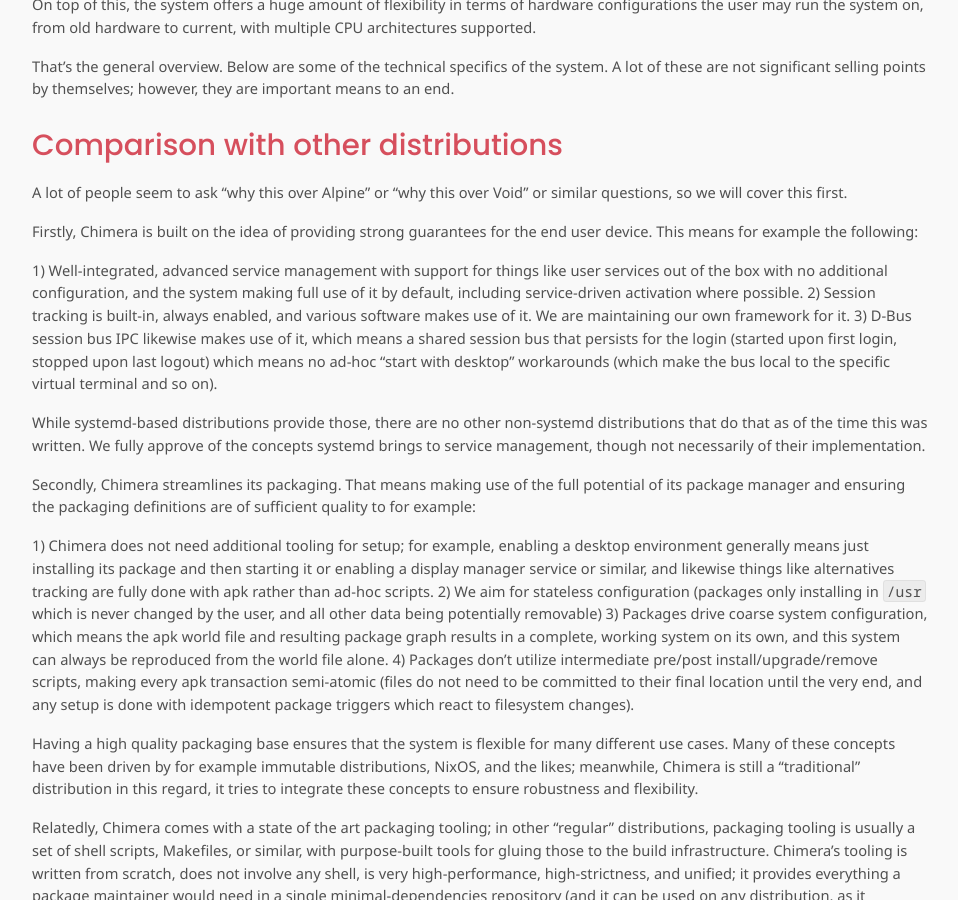
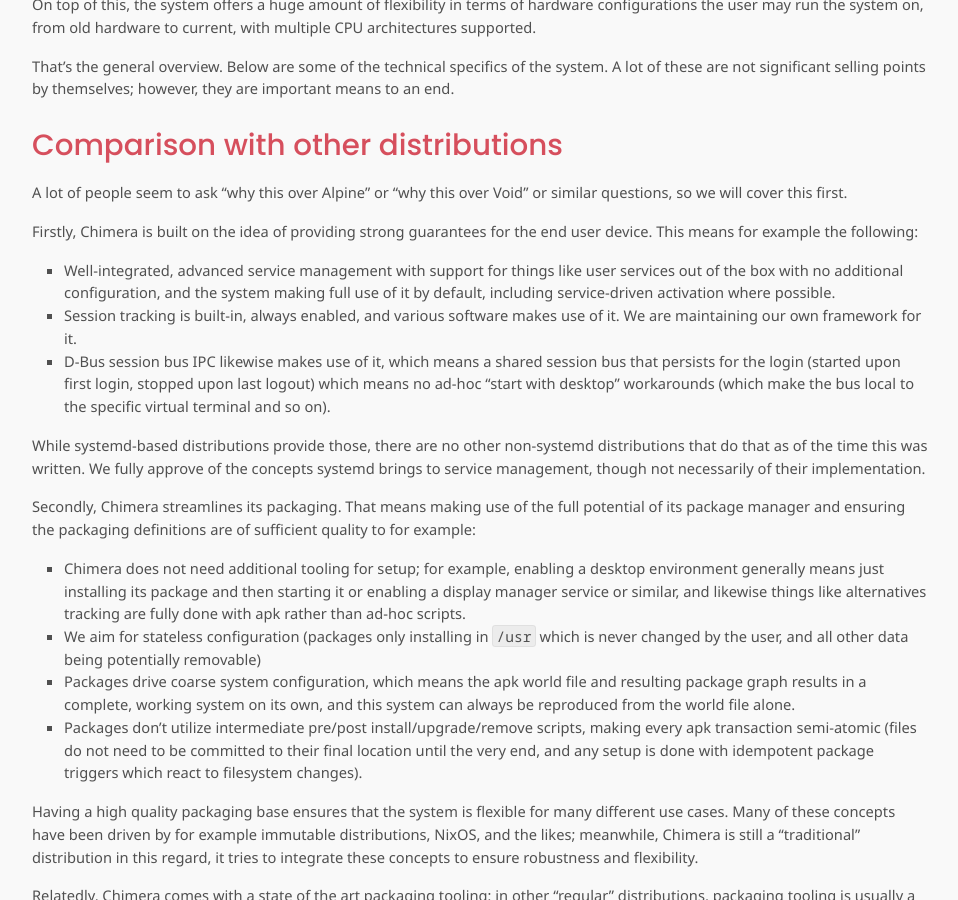
Before and after one commit to chimera-linux/chimera-linux.github.io, a Jekyll site: the page built from about/index.md, in a window 1280 px wide and 900 px high, scrolled down 634 px. Shown: the whole window, without its empty margins (160-1118 px from the left). Built offline with Jekyll 4.4.1, drawn with Linux system fonts in a browser that asks for light colours.

Commit message:
about: use unordered lists

```diff
--- a/about/index.md
+++ b/about/index.md
@@ -47,16 +47,16 @@
 Firstly, Chimera is built on the idea of providing strong guarantees for the
 end user device. This means for example the following:
 
-1) Well-integrated, advanced service management with support for things like
-   user services out of the box with no additional configuration, and the system
-   making full use of it by default, including service-driven activation where
-   possible.
-2) Session tracking is built-in, always enabled, and various software makes use
-   of it. We are maintaining our own framework for it.
-3) D-Bus session bus IPC likewise makes use of it, which means a shared session
-   bus that persists for the login (started upon first login, stopped upon last
-   logout) which means no ad-hoc "start with desktop" workarounds (which make
-   the bus local to the specific virtual terminal and so on).
+* Well-integrated, advanced service management with support for things like
+  user services out of the box with no additional configuration, and the system
+  making full use of it by default, including service-driven activation where
+  possible.
+* Session tracking is built-in, always enabled, and various software makes use
+  of it. We are maintaining our own framework for it.
+* D-Bus session bus IPC likewise makes use of it, which means a shared session
+  bus that persists for the login (started upon first login, stopped upon last
+  logout) which means no ad-hoc "start with desktop" workarounds (which make
+  the bus local to the specific virtual terminal and so on).
 
 While systemd-based distributions provide those, there are no other non-systemd
 distributions that do that as of the time this was written. We fully approve of
@@ -67,20 +67,20 @@
 potential of its package manager and ensuring the packaging definitions are of
 sufficient quality to for example:
 
-1) Chimera does not need additional tooling for setup; for example, enabling
-   a desktop environment generally means just installing its package and then
-   starting it or enabling a display manager service or similar, and likewise
-   things like alternatives tracking are fully done with apk rather than ad-hoc
-   scripts.
-2) We aim for stateless configuration (packages only installing in `/usr` which
-   is never changed by the user, and all other data being potentially removable)
-3) Packages drive coarse system configuration, which means the apk world file
-   and resulting package graph results in a complete, working system on its own,
-   and this system can always be reproduced from the world file alone.
-4) Packages don't utilize intermediate pre/post install/upgrade/remove scripts,
-   making every apk transaction semi-atomic (files do not need to be committed
-   to their final location until the very end, and any setup is done with
-   idempotent package triggers which react to filesystem changes).
+* Chimera does not need additional tooling for setup; for example, enabling
+  a desktop environment generally means just installing its package and then
+  starting it or enabling a display manager service or similar, and likewise
+  things like alternatives tracking are fully done with apk rather than ad-hoc
+  scripts.
+* We aim for stateless configuration (packages only installing in `/usr` which
+  is never changed by the user, and all other data being potentially removable)
+* Packages drive coarse system configuration, which means the apk world file
+  and resulting package graph results in a complete, working system on its own,
+  and this system can always be reproduced from the world file alone.
+* Packages don't utilize intermediate pre/post install/upgrade/remove scripts,
+  making every apk transaction semi-atomic (files do not need to be committed
+  to their final location until the very end, and any setup is done with
+  idempotent package triggers which react to filesystem changes).
 
 Having a high quality packaging base ensures that the system is flexible for
 many different use cases. Many of these concepts have been driven by for example
```
